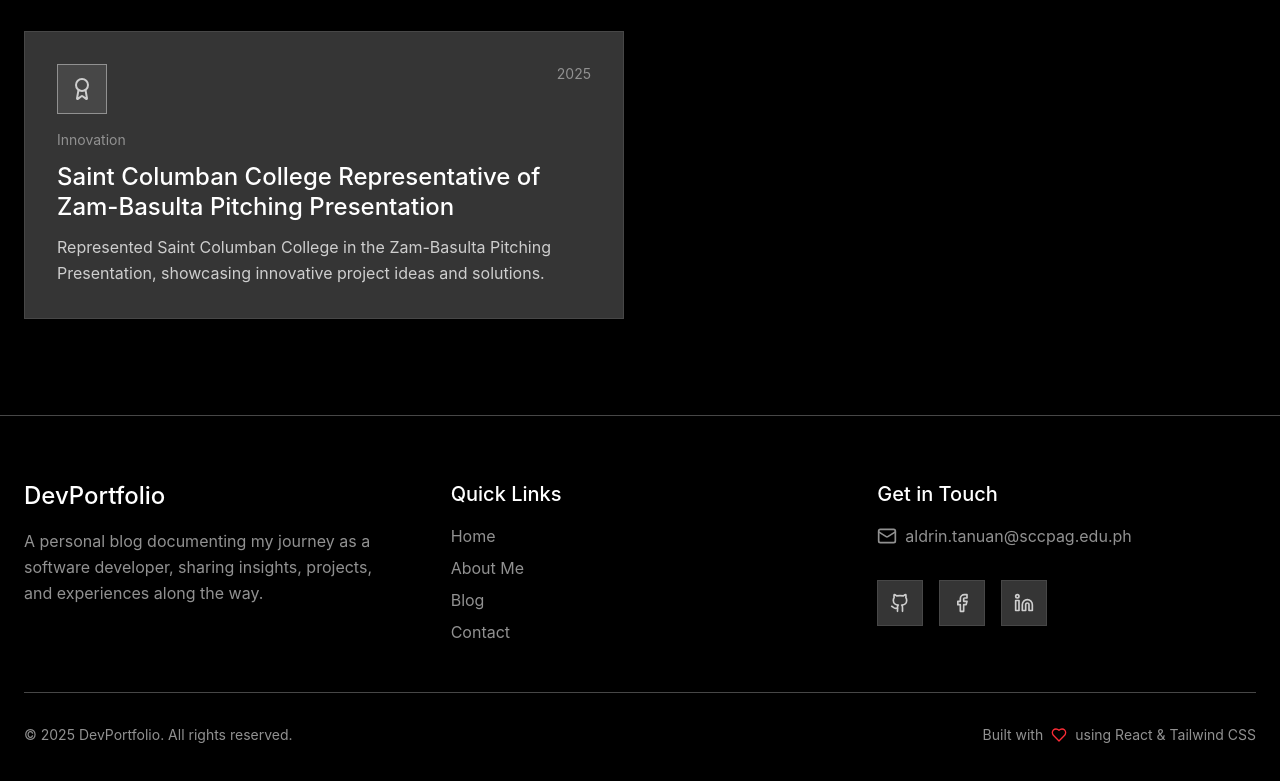
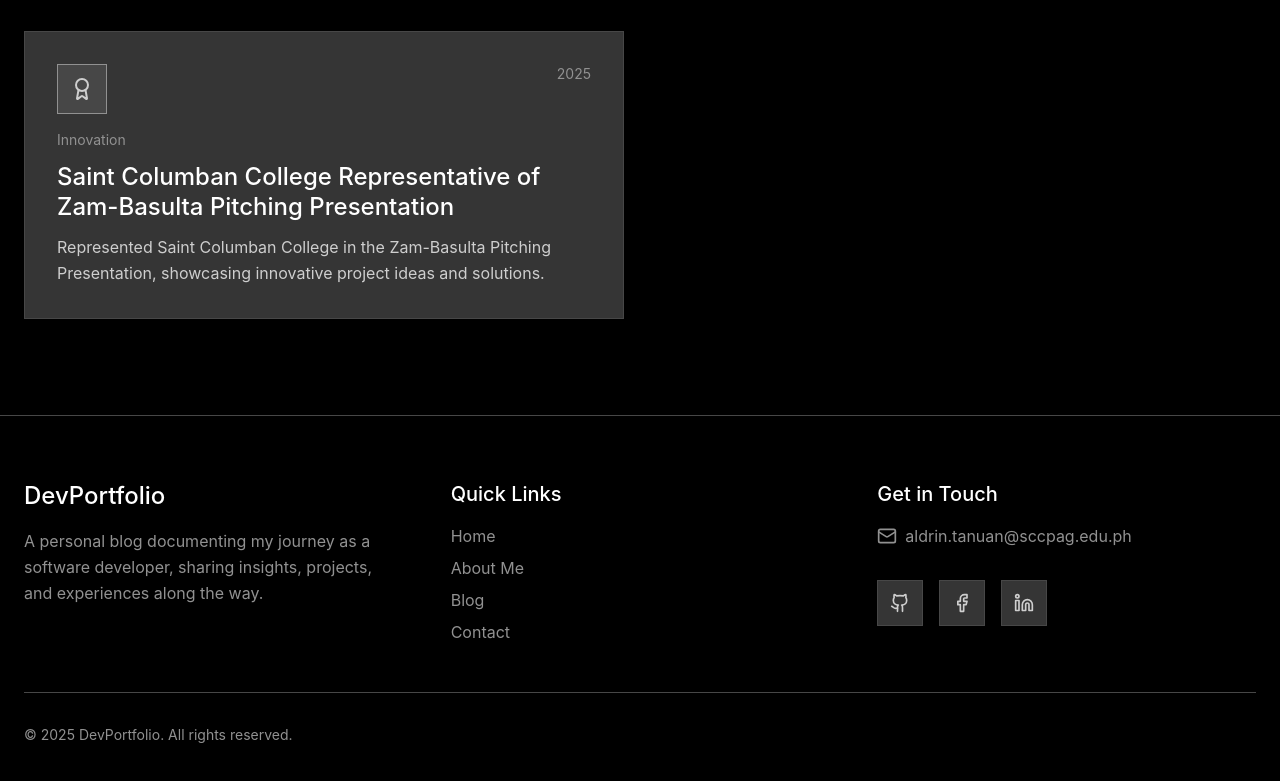
Before and after one commit to brdgt0128/TanuanMyOJTBlog, a React (Vite) app: page / in a window 1280 px wide. Shown: the part 5229-6010 px from the top of the page. Built offline with nearby package versions, Linux system fonts and the light colour scheme.

Commit message:
Remove footer tech line

```diff
--- a/src/app/components/Footer.tsx
+++ b/src/app/components/Footer.tsx
@@ -1,4 +1,4 @@
-import { Github, Facebook, Linkedin, Mail, Heart } from 'lucide-react';
+import { Github, Facebook, Linkedin, Mail } from 'lucide-react';
 
 export function Footer() {
   const socialLinks = [
@@ -87,9 +87,6 @@ export function Footer() {
           <p className="text-xs sm:text-sm text-[#919191] text-center md:text-left">
             © 2025 DevPortfolio. All rights reserved.
           </p>
-          <p className="text-xs sm:text-sm text-[#919191] flex items-center gap-2">
-            Built with <Heart className="w-3 h-3 sm:w-4 sm:h-4 text-red-500" /> using React & Tailwind CSS
-          </p>
         </div>
       </div>
     </footer>
```
